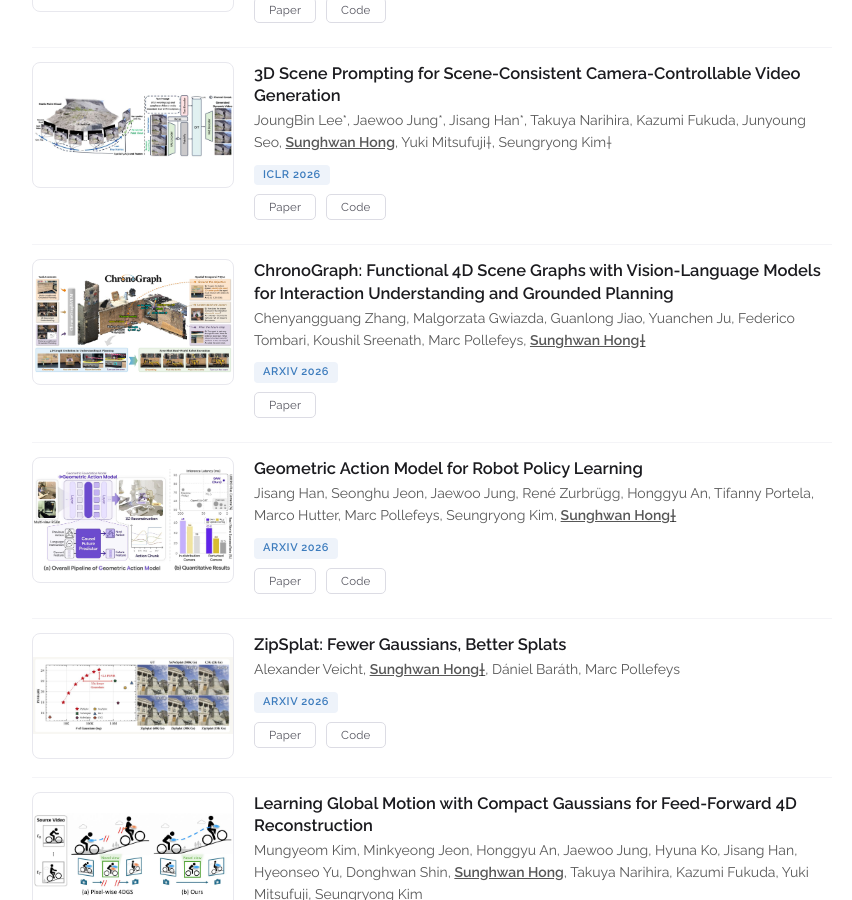
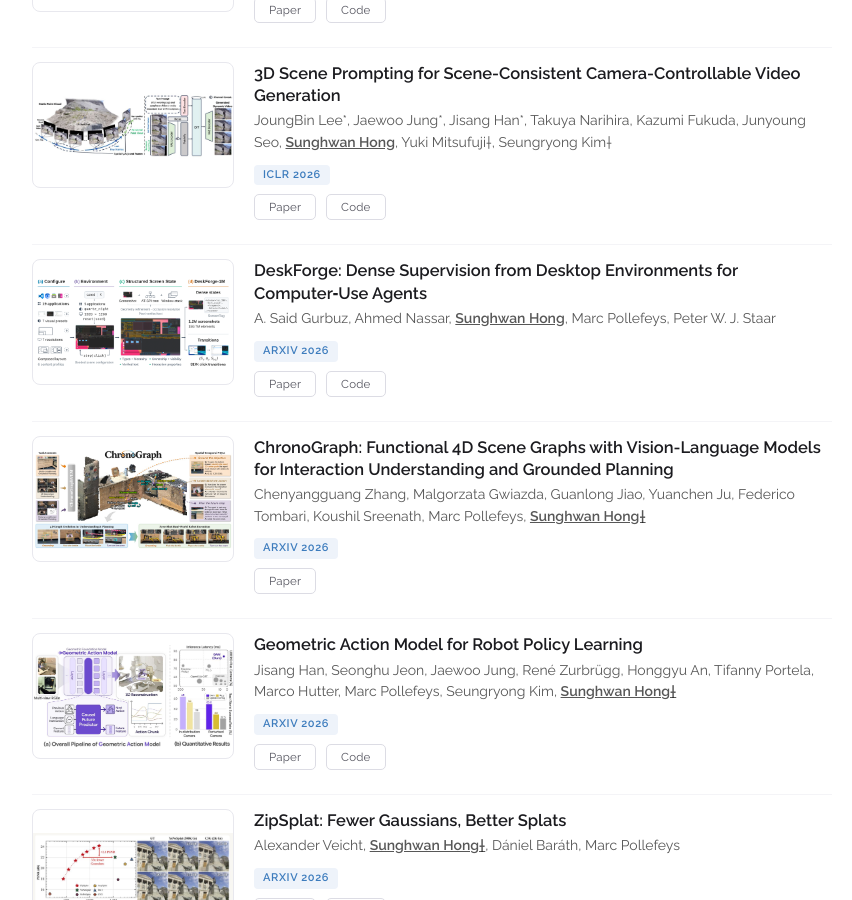
Before and after one commit to SunghwanHong/sunghwanhong.github.io, a Jekyll site: the page built from index.html, in a window 1280 px wide and 900 px high, scrolled down 4414 px. Shown: the whole window, without its empty margins (208-1060 px from the left). Built offline with Jekyll 4.4.1, drawn with Linux system fonts in a browser that asks for light colours; some web fonts are replaced.

Commit message:
Update publications.yaml

```diff
--- a/_data/publications.yaml
+++ b/_data/publications.yaml
@@ -110,6 +110,14 @@ papers:
     venue: "ICLR 2026"
     paper_pdf: "https://arxiv.org/abs/2606.17046"
     code: "https://arxiv.org/abs/2606.17046"
+    selected: y
+
+  - title: "DeskForge: Dense Supervision from Desktop Environments for Computer‑Use Agents"
+    image: "/assets/publications/thumbs/deskforge.jpg"
+    authors: "A. Said Gurbuz, Ahmed Nassar, <b><u>Sunghwan Hong</u></b>, Marc Pollefeys, Peter W. J. Staar"
+    venue: "Arxiv 2026"
+    paper_pdf: "https://arxiv.org/abs/2610.02320"
+    code: "https://saidgurbuz.github.io/deskforge/"
     selected: y
 
   - title: "ChronoGraph: Functional 4D Scene Graphs with Vision-Language Models for Interaction Understanding and Grounded Planning"
```
